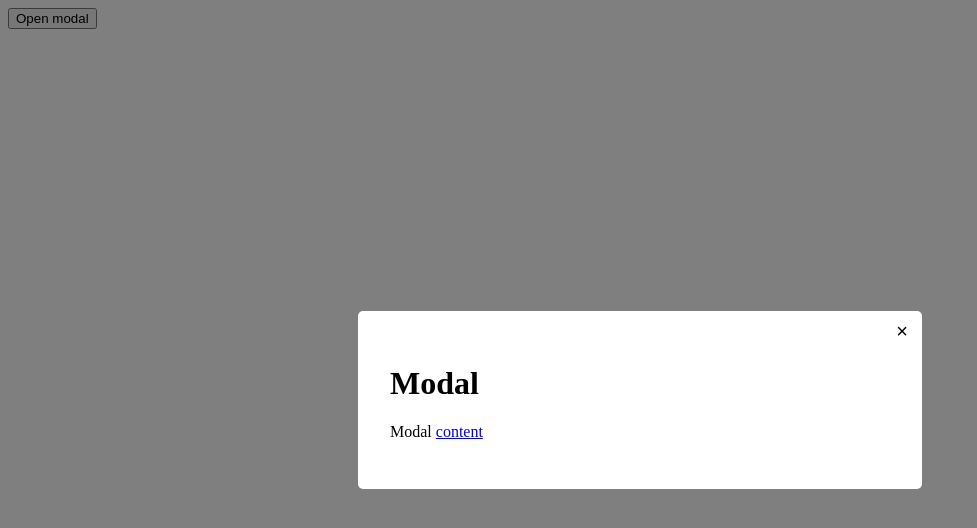
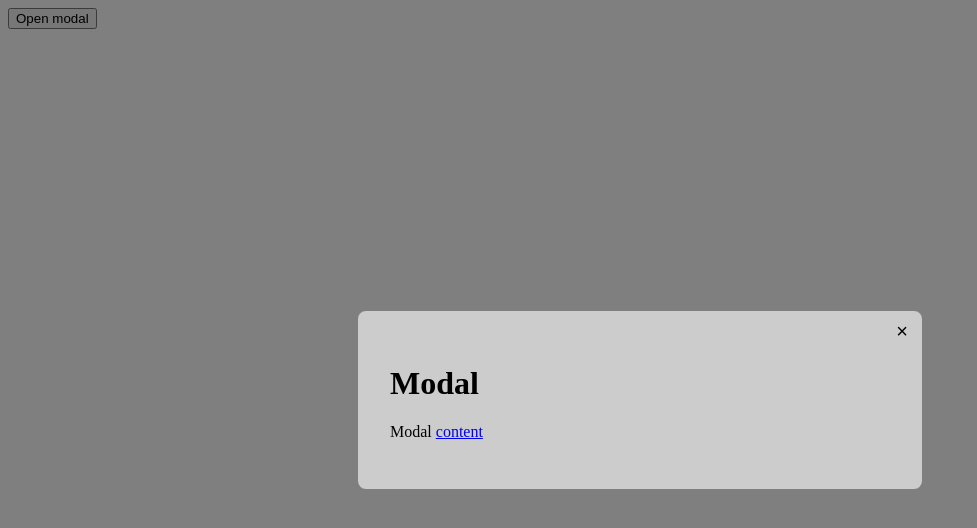
Before and after one commit to smargelov/easy-js-modal, a website built with Vite: page index.html in a window 1280 px wide. Both pictures are taken after a click on the button "Open modal". Shown: the whole page, without its empty margins (0-977 px from the left). Built offline with nearby package versions, Linux system fonts and the light colour scheme.

Commit message:
Add style management through class configuration

```diff
--- a/package.json
+++ b/package.json
@@ -2,7 +2,7 @@
 	"name": "easy-js-modal",
 	"description": "EasyJsModal - A lightweight, easy-to-use, and customizable modal plugin for JavaScript applications",
 	"author": "Sergei Margelov <smargelov@gmail.com>",
-	"version": "0.4.1",
+	"version": "0.4.2",
 	"type": "module",
 	"private": false,
 	"files": [
@@ -28,6 +28,7 @@
 	},
 	"devDependencies": {
 		"@rollup/plugin-multi-entry": "^6.0.0",
+		"@testing-library/user-event": "^14.4.3",
 		"@typescript-eslint/eslint-plugin": "^5.56.0",
 		"@typescript-eslint/parser": "^5.56.0",
 		"eslint": "^8.36.0",
--- a/src/EasyJsModal.ts
+++ b/src/EasyJsModal.ts
@@ -22,9 +22,34 @@ const calculateScrollbarWidth = (): number => {
 	return scrollbarWidth
 }
 
+const convertCamelToPrefixedKebabCase = (camelCaseString: string): string => {
+	if (typeof camelCaseString !== 'string') {
+		throw new Error('The input should be a string.')
+	}
+
+	const kebabCaseString = camelCaseString
+		.replace(/([a-z0-9])([A-Z])/g, '$1-$2')
+		.toLowerCase()
+	return `--ejm-${kebabCaseString}`
+}
+
 interface ModalConfig {
 	animationDuration: number
 	modalBlockClass: string
+}
+
+interface ModalStylesConfig {
+	layoutBackgroundColor: string
+	windowBackgroundColor: string
+	windowWidth: string
+	windowMaxWidth: string
+	windowPadding: string
+	windowBorderRadius: string
+	closeFontSize: string
+}
+
+interface ModalStyles extends ModalStylesConfig {
+	animationDuration: string
 }
 
 export class EasyJsModal {
@@ -42,15 +67,32 @@ export class EasyJsModal {
 
 	private modalWindowClass: string
 
+	private modalStyles: ModalStyles
+
 	private openTimeout: ReturnType<typeof setTimeout> | null = null
 
 	private closeTimeout: ReturnType<typeof setTimeout> | null = null
 
-	constructor(content: string | HTMLElement, config?: Partial<ModalConfig>) {
+	constructor(
+		content: string | HTMLElement,
+		config?: Partial<ModalConfig>,
+		styles?: Partial<ModalStylesConfig>
+	) {
 		this.modalBlockClass = config?.modalBlockClass || 'modal'
 		this.animationDuration = config?.animationDuration || 300
 		this.closeButtonClass = `${this.modalBlockClass}__close`
 		this.modalWindowClass = `${this.modalBlockClass}__window`
+		this.modalStyles = {
+			layoutBackgroundColor:
+				styles?.layoutBackgroundColor || 'rgba(0, 0, 0, 0.5)',
+			animationDuration: `${this.animationDuration}ms`,
+			windowBackgroundColor: styles?.windowBackgroundColor || '#fff',
+			windowWidth: styles?.windowWidth || '90%',
+			windowMaxWidth: styles?.windowMaxWidth || '500px',
+			windowPadding: styles?.windowPadding || '2rem',
+			windowBorderRadius: styles?.windowBorderRadius || '0.5rem',
+			closeFontSize: styles?.closeFontSize || '1.25rem'
+		}
 
 		this.modalWindow = this.createModalWindow(content)
 		this.modalElement = this.createModalElement()
@@ -60,6 +102,12 @@ export class EasyJsModal {
 	}
 
 	private init(): void {
+		if (modalManager.isActiveModal) {
+			console.warn(
+				'Another modal is already open. Please close it before opening a new one.'
+			)
+			return
+		}
 		document.body.appendChild(this.modalElement)
 	}
 
@@ -75,8 +123,14 @@ export class EasyJsModal {
 		modalWindow.classList.add(this.modalWindowClass)
 		const closeButton = `<button class="${this.closeButtonClass}">×</button>`
 		modalWindow.innerHTML =
-			closeButton + (typeof content === 'string' ? content : content.outerHTML)
+			(typeof content === 'string' ? content : content.outerHTML) + closeButton
 		return modalWindow
+	}
+
+	private getStylesForModal(): string[] {
+		return Object.entries(this.modalStyles).map(
+			([key, value]) => `${convertCamelToPrefixedKebabCase(key)}: ${value};`
+		)
 	}
 
 	open(): void {
@@ -87,6 +141,7 @@ export class EasyJsModal {
 			return
 		}
 
+		this.modalElement.style.cssText = this.getStylesForModal().join(' ')
 		this.modalElement.style.display = 'flex'
 		this.openTimeout = setTimeout(() => {
 			this.modalElement.classList.add(`${this.modalBlockClass}--visible`)
@@ -98,7 +153,15 @@ export class EasyJsModal {
 		}, this.animationDuration + 50)
 		this.disableScroll()
 		this.addEventListeners()
+		modalManager.focusableElementBeforeModal =
+			document.activeElement as HTMLElement
 
+		const firstInteractiveElement = this.modalWindow.querySelector(
+			'button, [href], input, select, textarea, [tabindex]:not([tabindex="-1"])'
+		)
+		if (firstInteractiveElement) {
+			;(firstInteractiveElement as HTMLElement).focus()
+		}
 		modalManager.setActiveModal(this)
 	}
 
@@ -115,7 +178,7 @@ export class EasyJsModal {
 				this.closeTimeout = null
 			}
 		}, this.animationDuration + 50)
-
+		modalManager.focusableElementBeforeModal?.focus()
 		modalManager.removeActiveModal(this)
 	}
 
--- a/src/ModalManager.ts
+++ b/src/ModalManager.ts
@@ -2,6 +2,8 @@ import EasyJsModal from './EasyJsModal'
 
 class ModalManager {
 	private activeModal: EasyJsModal | null = null
+
+	focusableElementBeforeModal: HTMLElement | null = null
 
 	setActiveModal(modal: EasyJsModal): void {
 		if (this.activeModal) {
--- a/src/app.ts
+++ b/src/app.ts
@@ -6,7 +6,13 @@ const ready = () => {
 		.querySelector<HTMLElement>('#openForm')!
 		.addEventListener('click', () => {
 			const modal = new EasyJsModal(
-				'<h1>Modal</h1><p>Modal <a href="#">content</a></p>'
+				'<h1>Modal</h1><p>Modal <a href="#">content</a></p>',
+				{
+					animationDuration: 500
+				},
+				{
+					windowBackgroundColor: '#ccc'
+				}
 			)
 			modal.open()
 		})
--- a/src/easy-js-modal.sass
+++ b/src/easy-js-modal.sass
@@ -1,13 +1,22 @@
 .modal
+	--ejm-layout-background-color: rgba(0, 0, 0, 0.5)
+	--ejm-animation-duration: 0.3s
+	--ejm-window-background-color: #fff
+	--ejm-window-width: 90%
+	--ejm-window-max-width: 500px
+	--ejm-window-padding: 2rem
+	--ejm-window-border-radius: 5px
+	--ejm-close-font-size: 1.25rem
+
 	display: none
 	position: fixed
 	inset: 0
-	background-color: rgba(0, 0, 0, 0.5)
+	background-color: var(--ejm-layout-background-color)
 	justify-content: center
 	align-items: flex-start
 	z-index: 1000
 	opacity: 0
-	transition: opacity 0.3s
+	transition: opacity var(--ejm-animation-duration)
 	pointer-events: none
 
 	&--visible
@@ -17,15 +26,15 @@
 
 	&__window
 		margin: auto
-		background-color: #fff
-		padding: 2rem
-		border-radius: 5px
+		background-color: var(--ejm-window-background-color)
+		padding: var(--ejm-window-padding)
+		border-radius: var(--ejm-window-border-radius)
 		position: relative
-		width: 90%
-		max-width: 500px
+		width: var(--ejm-window-width)
+		max-width: var(--ejm-window-max-width)
 		transform: translateY(-50px)
 		opacity: 0
-		transition: all 0.3s
+		transition: all var(--ejm-animation-duration)
 
 		&--visible
 			transform: translateY(0)
```
Also changed, not shown: src/EasyJsModal.test.ts (+94 -0 lines), README.md, 1 other file.
